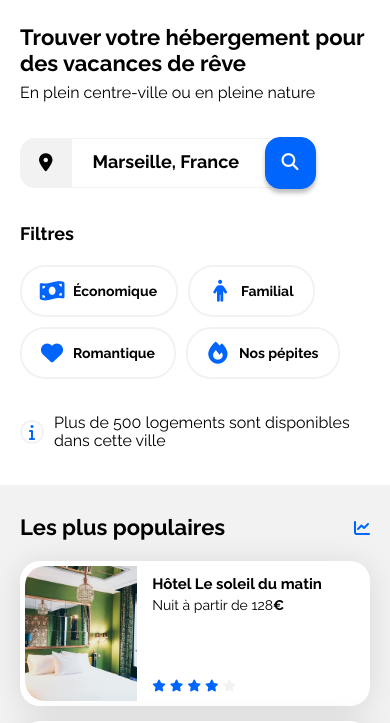
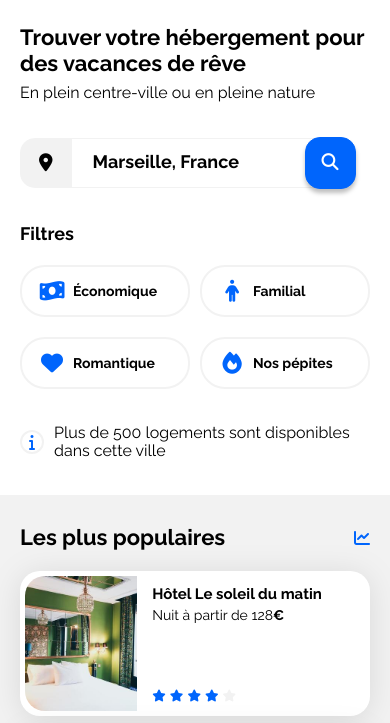
Before and after one commit to lwojski/P2-Booki-LW, a plain HTML site: page index.html in a window 390 px wide. Shown: the part 115-838 px from the top of the page. Drawn offline with Linux system fonts and the light colour scheme.

Commit message:
Fix responsive mobile - Section Filtres

```diff
--- a/css/style.css
+++ b/css/style.css
@@ -74,6 +74,7 @@ main {
     flex-direction: column;
     gap: 30px;
     width: 100%;
+    min-width: 320px;
     max-width: 1440px;
     padding: 0 50px;
 }
@@ -619,7 +620,7 @@ nav a {
 /*(BARRE DE RECHERCHE - PHONES)*/
 
 .champ {
-    width: 165px;
+    width: 205px;
 }
 
 .loupe-rechercher-mobile {
@@ -637,12 +638,22 @@ nav a {
 
 /*(FILTRES - PHONES)*/
 
+.liste-filtre {
+    width: 100%;
+}
+
 .liste-filtre ul {
-    flex-wrap: wrap;
-    gap: 10px;
+    display: grid;
+    grid-template-columns: 1fr 1fr;
+    gap: 20px 10px;
+}
+
+.liste-filtre li {
+    display: flex;
 }
 
 .bouton-filtre {
+    flex-grow: 1;
     font-size: 14px;
 }
 
@@ -680,12 +691,12 @@ nav a {
     padding-bottom: 5px;
 }
 
-.hebergements-cards-group1 {
+.hebergements-cards {
     flex-direction: column;
     gap: 15px;
 }
 
-.hebergements-cards-group2 {
+.hebergements-cards {
     flex-direction: column;
     gap: 15px;
 }
@@ -719,3 +730,13 @@ footer {
     padding: 30px;
 }
 }
+
+/*** VERY SMALL DEVICES - PHONES, LESS THAN 375px) ***/
+
+@media (max-width: 374.98px) {
+
+.champ {
+    width: 165px;
+}
+
+}
```
